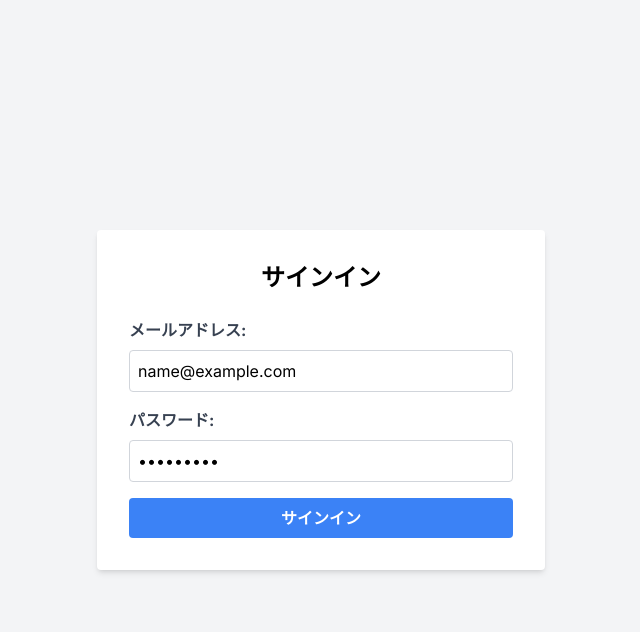
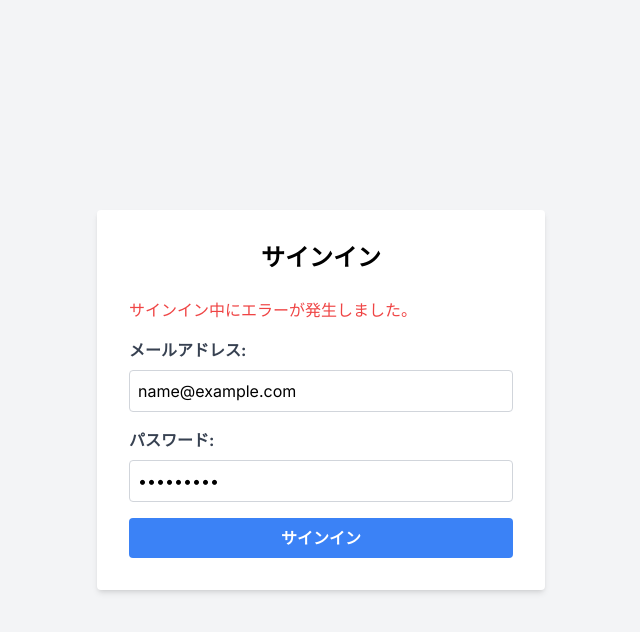
Before and after one commit to wezard706/x-view, a Next.js app: page /sign_in in a window 1280 px wide. Both pictures are taken after typing "name@example.com", "Sample123" into the empty fields and a click on the button "サインイン". Shown: the top 632 px of the page, without its empty margins (319-959 px from the left). Built offline with nearby package versions, Linux system fonts and the light colour scheme; no server answers.

Commit message:
サインインページのエラーハンドリングを修正

```diff
--- a/src/app/sign_in/page.js
+++ b/src/app/sign_in/page.js
@@ -95,12 +95,10 @@ export default function SignIn() {
 
         router.push(`/${userId}/home`);
       } else {
-        const data = await response.json();
-        const errors = [].concat(data.errors);
-        setErrors(errors || ['サインアップに失敗しました。']);
+        setErrors(['サインインに失敗しました。']);
       }
     } catch (err) {
-      setErrors(['サインアップ中にエラーが発生しました。']);
+      setErrors(['サインイン中にエラーが発生しました。']);
     }
   };
 
@@ -111,7 +109,7 @@ export default function SignIn() {
         {errors.length > 0 && (
           <div className="error-messages">
             {errors.map((error, index) => (
-              <p className="text-red-500 mb-4" key={index}>{error.message}</p>
+              <p className="text-red-500 mb-4" key={index}>{error}</p>
             ))}
           </div>
         )}
```
